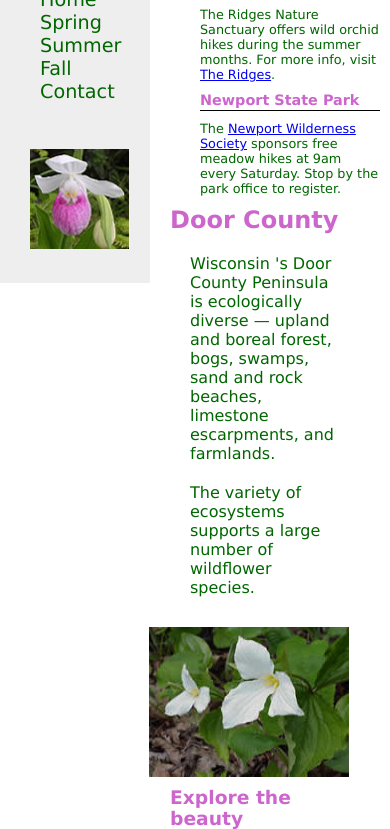
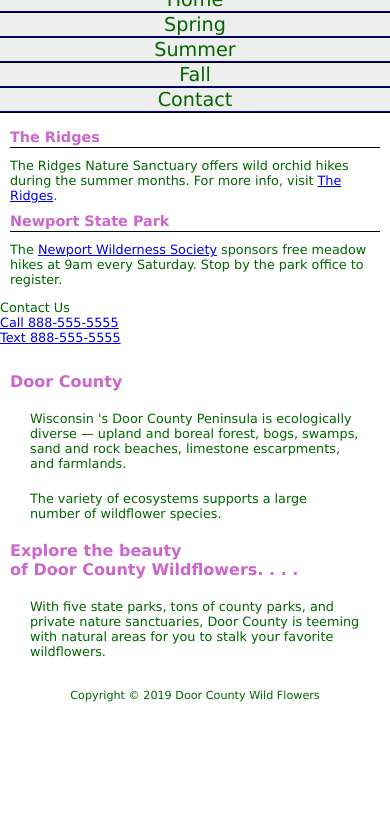
Before and after one commit to 44144-Sp22/ch7inclassnotes1-ryannelliff, a plain HTML site: page index.html in a window 390 px wide. Shown: the part 152-981 px from the top of the page. After the commit the page ends 874 px from the top, so only its background shows below. Drawn offline with Linux system fonts and the light colour scheme.

Commit message:
Chapter 7 in-class notes complete!!

```diff
--- a/index.html
+++ b/index.html
@@ -3,7 +3,8 @@
 <head>
 	<title>Door County Wildflowers</title>
 	<meta charset="utf-8">
-    <link rel="stylesheet" href="style.css">
+    <link rel="stylesheet" href="style.css" media="screen" >
+		<link rel="stylesheet" href="stylePrint.css" media="print">
 </head>
 <body>
 <div id="container">
@@ -28,6 +29,11 @@
         <h3>Newport State Park</h3>
         <p class="news">The <a href=" http://www.newportwildernesssociety.org " target="blank">
         Newport Wilderness Society</a> sponsors free meadow hikes at 9am every Saturday. Stop by the park office to register.</p>
+				<p class="new"> Contact Us<br>
+					<a href="tel: 888-555-5555"> Call 888-555-5555</a><br>
+					<a href="sms: 888-555-5555"> Text 888-555-5555</a>
+				</p>
+
     </aside>
     <main id="content">
         <h2>Door County</h2>
--- a/style.css
+++ b/style.css
@@ -79,3 +79,28 @@ aside h3 {padding-bottom: 2px;
 .news {font-size: 0.80em;
 	   margin: 10px;
 }
+
+@media only screen and (max-width: 1024px){
+	main {margin: 0px;}
+	body {margin: 0px;}
+	#container {min-width: auto;}
+	nav {float: none; width: auto;}
+	aside {float: none; width: auto;}
+	nav li {display: inline-block; padding: 0.5em;}
+	nav ul {text-align: center;}
+	h1, h2, h3 {font-size: 120%;}
+	p {font-size: 98%}
+	nav img {display: none;}
+}
+
+@media only screen and (max-width: 768px){
+	#container {min-width: auto;}
+	h1, h2, h3 {font-size: 100%;}
+	p, .news {font-size: 80%;}
+	nav, nav ul, nav li {padding: 0px;}
+	nav li {display: block;
+					padding: 0.5 em 0;
+					border-bottom: 2px ridge #00005d;}
+			img {display: none;}
+
+}
--- /dev/null
+++ b/stylePrint.css
@@ -0,0 +1,62 @@
+/*Add this in so that older browsers know how to display newer HTML5 elements*/
+header, nav, main, footer, aside {display: block;}
+/*By default browser only includes widht/height of the element to determine space to take up,
+by changing the box-sizing to border-box, any padding and border will be included in the width and height
+use universal selector (*) to select all elements*/
+*{box-sizing: border-box;}
+
+body {margin: 0;
+	 background-color: #ffffff;
+}
+#container {color: #006600;
+			font-family: Verdana, Arial, sans-serif;
+}
+header {  background-color: #ffffff;
+          color: #cc66cc;
+          padding: 0 20px;
+          border-bottom: 2px solid #000000;
+}
+nav {display: none;
+}
+aside {float: right;
+	 width: 200px;
+
+}
+main {margin: 0 21px 0 160px;
+	padding: 1px 10px 20px 10px;
+	background-color: #ffffff;
+	color: #006600;
+}
+footer {font-size: .70em;
+        text-align: center;
+        color: #006600;
+        background-color: #ffffff;
+        padding-top: 10px;
+}
+h1 {margin-top: 0;
+	font-size: 24pt;
+	text-align: left;
+	text-shadow: 2px 2px 2px #000000;
+}
+header a{display: none;}
+
+main p {margin: 20px;
+}
+main h2, main h3 {color: #cc66cc;
+				background-color: #ffffff;
+}
+.floatright {margin: 10px;
+			float: right;
+}
+aside h3 {padding-bottom: 2px;
+		border-bottom: 1px solid #000000;
+		margin: 10px;
+		font-size: 0.90em;
+		color: #cc66cc;
+}
+.news {font-size: 0.80em;
+	   margin: 10px;
+}
+
+aside a{text-decoration: none;}
+aside a:after{content: " ("attr(href)")"; }
```
